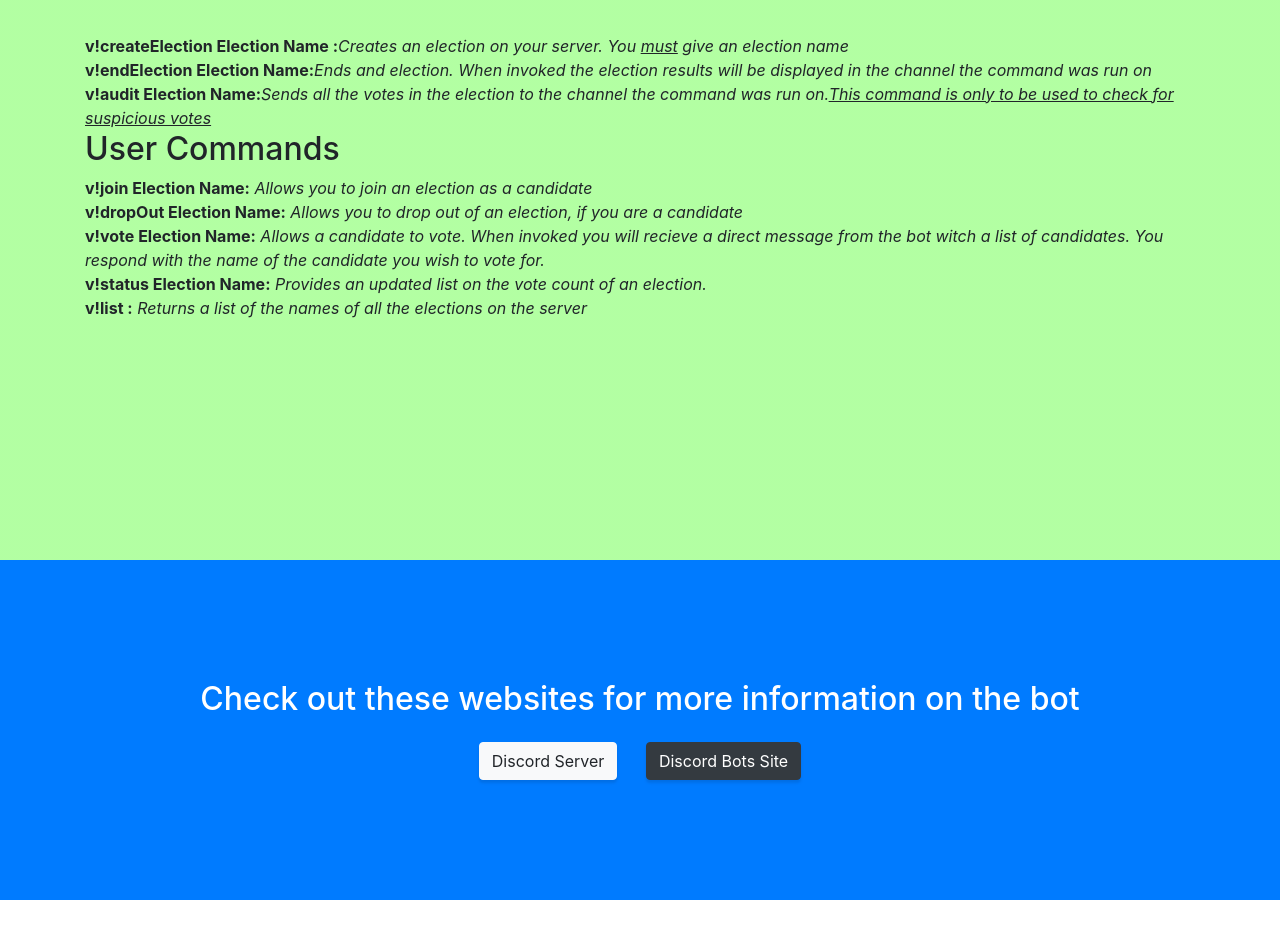
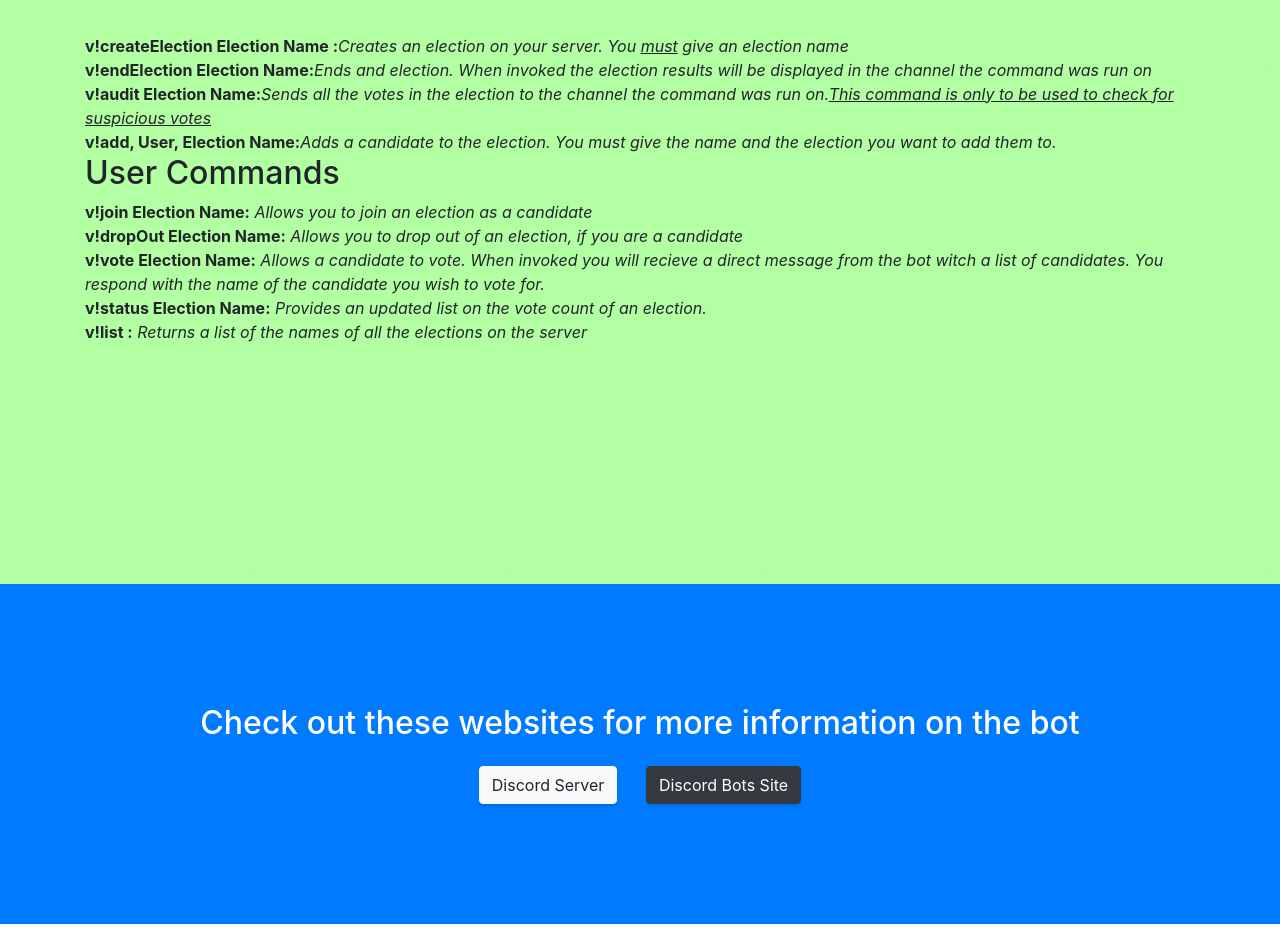
Before and after one commit to firez2469/SimpleElectionsWebsite, a website with bundled scripts: page index.html in a window 1280 px wide. Shown: the part 2220-3147 px from the top of the page. Built offline with nearby package versions, Linux system fonts and the light colour scheme.

Commit message:
Update index.html

```diff
--- a/index.html
+++ b/index.html
@@ -135,12 +135,14 @@
       <p class="mb-0"><b>v!createElection Election Name :</b><em>Creates an election on your server. You <u>must</u> give an election name</em></p>
       <p class="mb-0"><b>v!endElection Election Name:</b><em>Ends and election. When invoked the election results will be displayed in the channel the command was run on</em></p>
       <p class="mb-0"><b>v!audit Election Name:</b><em>Sends all the votes in the election to the channel the command was run on.<u>This command is only to be used to check for suspicious votes</u></em></p>
+      <p class="mb-0"><b>v!add, User, Election Name:</b><em>Adds a candidate to the election. You must give the name and the election you want to add them to.</em></p>
       <div class="h2">User Commands</div>
       <p class="mb-0"><b>v!join Election Name:</b><em> Allows you to join an election as a candidate</em></p>
       <p class="mb-0"><b>v!dropOut Election Name:</b><em> Allows you to drop out of an election, if you are a candidate</em></p>
       <p class="mb-0"><b>v!vote Election Name:</b><em> Allows a candidate to vote. When invoked you will recieve a direct message from the bot witch a list of candidates. You respond with the name of the candidate you wish to vote for.</em></p>
       <p class="mb-0"><b>v!status Election Name:</b><em> Provides an updated list on the vote count of an election.</em></p>
       <p class="mb-0"><b>v!list :</b><em> Returns a list of the names of all the elections on the server</em></p>
+
 
     </div>
   </section>
```
